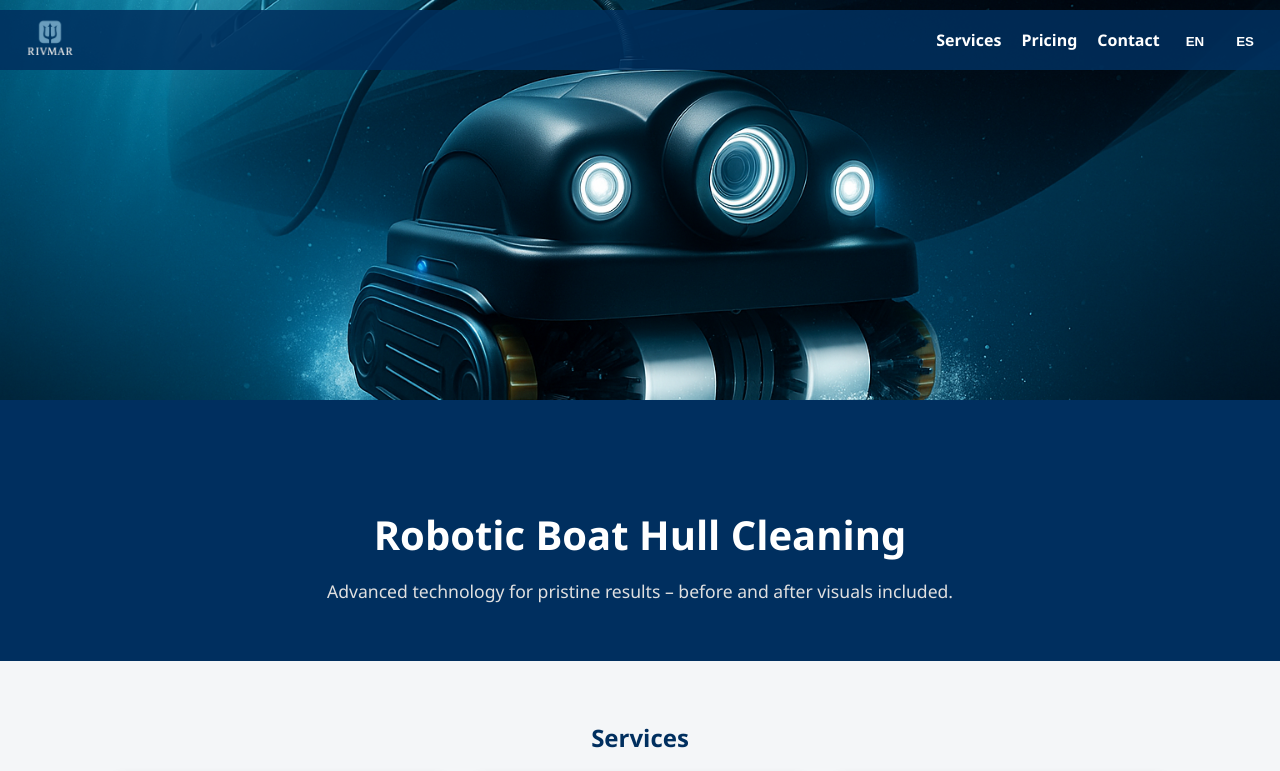
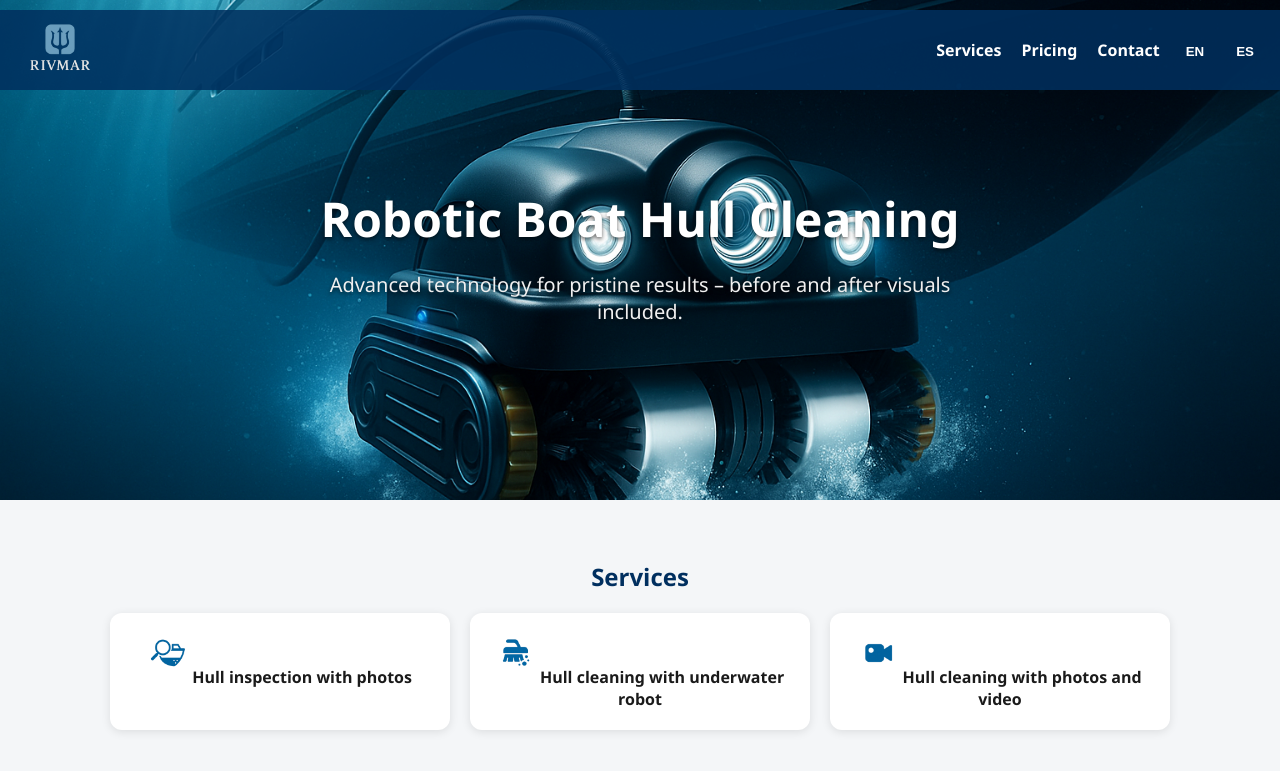
Before and after one commit to rivmargroup/RivMar, a PHP site: page / in a window 1280 px wide. Shown: the top 771 px of the page. Run offline with PHP 8.4, Linux system fonts and the light colour scheme.

Commit message:
Update styles.css

```diff
--- a/styles.css
+++ b/styles.css
@@ -10,12 +10,12 @@ body {
   background-color: #002f5f;
   color: white;
   text-align: center;
-  padding-bottom: 40px;
+  padding: 0;
 }
 
 .banner-image {
   width: 100%;
-  height: 400px;
+  height: 500px;
   object-fit: cover;
   display: block;
 }
@@ -30,10 +30,11 @@ body {
   align-items: center;
   padding: 0 20px;
   background-color: rgba(0, 47, 95, 0.85);
+  z-index: 10;
 }
 
 .logo {
-  height: 60px;
+  height: 80px;
 }
 
 .top-nav ul {
@@ -56,17 +57,23 @@ body {
 }
 
 .hero-text {
-  padding-top: 80px;
+  position: absolute;
+  top: 50%;
+  left: 50%;
+  transform: translate(-50%, -50%);
+  z-index: 5;
+  color: white;
+  text-shadow: 0 2px 4px rgba(0, 0, 0, 0.6);
 }
 
 .hero-text h1 {
-  font-size: 2.5rem;
+  font-size: 3rem;
   margin-bottom: 10px;
 }
 
 .hero-text p {
-  font-size: 1.1rem;
-  color: #e0e0e0;
+  font-size: 1.25rem;
+  color: #f0f0f0;
 }
 
 main {
@@ -109,16 +116,6 @@ h2 {
   border: 2px solid #007bff;
 }
 
-.gallery {
-  display: none;
-}
-
-.gallery img {
-  max-width: 100%;
-  border-radius: 12px;
-  box-shadow: 0 2px 12px rgba(0, 0, 0, 0.2);
-}
-
 .robot-highlight {
   display: flex;
   gap: 20px;
@@ -140,6 +137,15 @@ h2 {
 .robot-text {
   flex: 1 1 300px;
   text-align: left;
+}
+
+.van-image {
+  width: 100%;
+  max-width: 800px;
+  margin: 0 auto 40px auto;
+  display: block;
+  border-radius: 12px;
+  box-shadow: 0 2px 12px rgba(0, 0, 0, 0.2);
 }
 
 .subscribe form {
```
